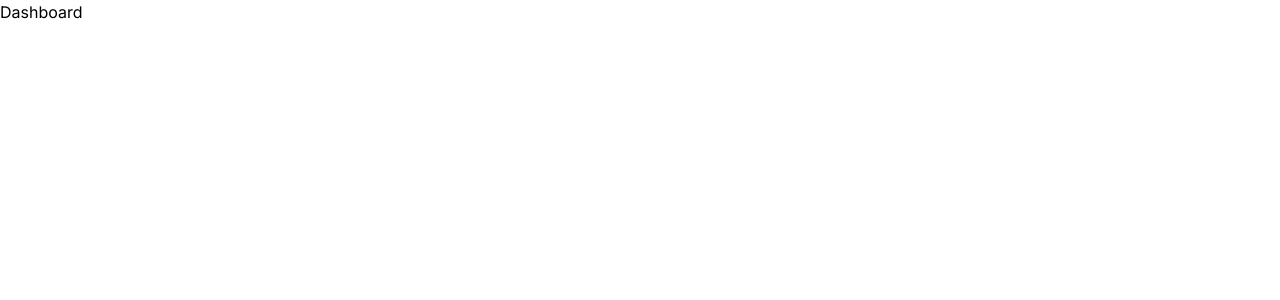
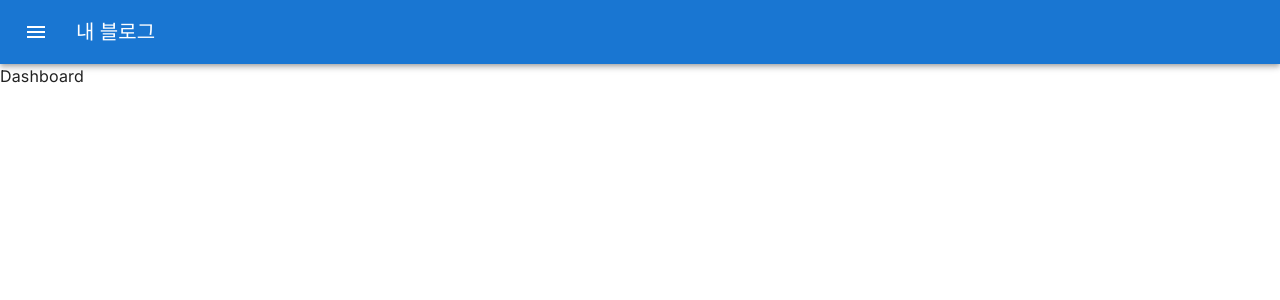
Before and after one commit to lee3jjang/nextjs-exercise, a Next.js app: page / in a window 1280 px wide. Shown: the top 300 px of the page. Built offline with nearby package versions, Linux system fonts and the light colour scheme.

Commit message:
Polish src/app/layout.tsx

```diff
--- a/src/app/layout.tsx
+++ b/src/app/layout.tsx
@@ -1,22 +1,80 @@
-import type { Metadata } from "next";
+"use client";
+
 import { Inter } from "next/font/google";
 import "./globals.css";
+import {
+  AppBar,
+  Box,
+  CssBaseline,
+  Drawer,
+  IconButton,
+  List,
+  ListItem,
+  ListItemButton,
+  ListItemIcon,
+  ListItemText,
+  Toolbar,
+  Typography,
+} from "@mui/material";
+import MenuIcon from "@mui/icons-material/Menu";
+import HomeIcon from "@mui/icons-material/Home";
+
+import { useState } from "react";
+import { useRouter } from "next/navigation";
 
 const inter = Inter({ subsets: ["latin"] });
-
-export const metadata: Metadata = {
-  title: "SangJin's Lab",
-  description: "This is SangJin's Lab",
-};
 
 export default function RootLayout({
   children,
 }: Readonly<{
   children: React.ReactNode;
 }>) {
+  const [open, setOpen] = useState(false);
+  const router = useRouter();
+
   return (
-    <html lang="en">
-      <body className={inter.className}>{children}</body>
+    <html lang="ko">
+      <body className={inter.className}>
+        <CssBaseline />
+        <AppBar position="static">
+          <Toolbar>
+            <IconButton
+              color="inherit"
+              size="large"
+              sx={{ mr: 2 }}
+              edge="start"
+              onClick={toggleDrawer}
+            >
+              <MenuIcon />
+            </IconButton>
+            <Typography variant="h6">내 블로그</Typography>
+          </Toolbar>
+        </AppBar>
+        <Drawer open={open} onClose={() => setOpen(false)}>
+          <Box sx={{ width: 250 }}>
+            <List>
+              <ListItem>
+                <ListItemButton
+                  onClick={() => {
+                    router.push("/");
+                    setOpen(false);
+                  }}
+                >
+                  <ListItemIcon>
+                    <HomeIcon />
+                  </ListItemIcon>
+                  <ListItemText primary="홈" />
+                </ListItemButton>
+              </ListItem>
+            </List>
+          </Box>
+        </Drawer>
+        {children}
+      </body>
     </html>
   );
+
+  function toggleDrawer() {
+    setOpen((open) => !open);
+  }
 }
--- a/src/app/page.tsx
+++ b/src/app/page.tsx
@@ -2,8 +2,8 @@ import Link from "next/link";
 
 export default async function Home() {
   return (
-    <main>
+    <div>
       <Link href="/dashboard">Dashboard</Link>
-    </main>
+    </div>
   );
 }
```
